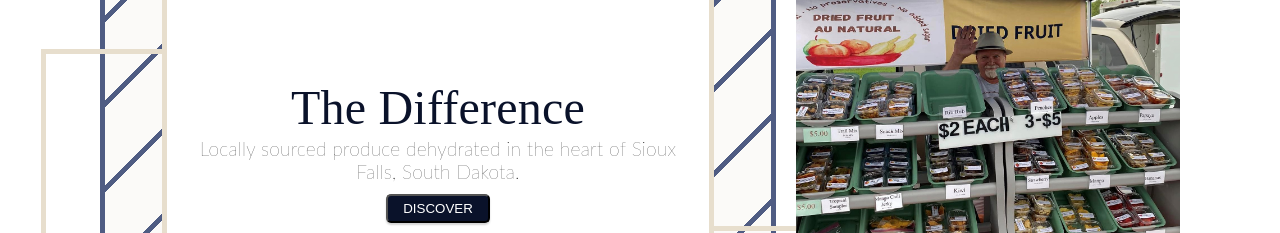
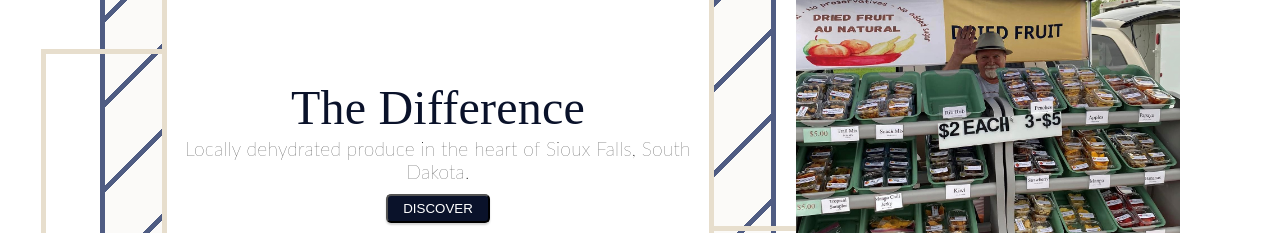
Before and after one commit to JaBrow04/DriedFruitAuNatural, a React (Create React App) app: page / in a window 1280 px wide. Shown: the part 1000-1233 px from the top of the page. Built offline with nearby package versions, Linux system fonts and the light colour scheme; the HTML template or start-up script is replaced by a standard one; a web font is replaced by a local one.

Commit message:
redirect

```diff
--- a/src/componets/ProductTeasers.jsx
+++ b/src/componets/ProductTeasers.jsx
@@ -12,7 +12,7 @@ import {
 } from "./ProductTeaser.style";
 
 const ProductTeasers =(
-    {direction, imageName}
+    { imageName}
 ) =>
 {
     let navigate = useNavigate();
@@ -27,7 +27,7 @@ const ProductTeasers =(
                 <EmptyBottomBoxes/>
                 <TextBoxStyled>
                     <h1>The Difference</h1>
-                    <p>Locally sourced produce dehydrated in the heart of Sioux Falls, South Dakota.</p>
+                    <p>Locally dehydrated produce in the heart of Sioux Falls, South Dakota.</p>
                     <Button onClick={routeChange}>Discover</Button>
                 </TextBoxStyled>
 
```
